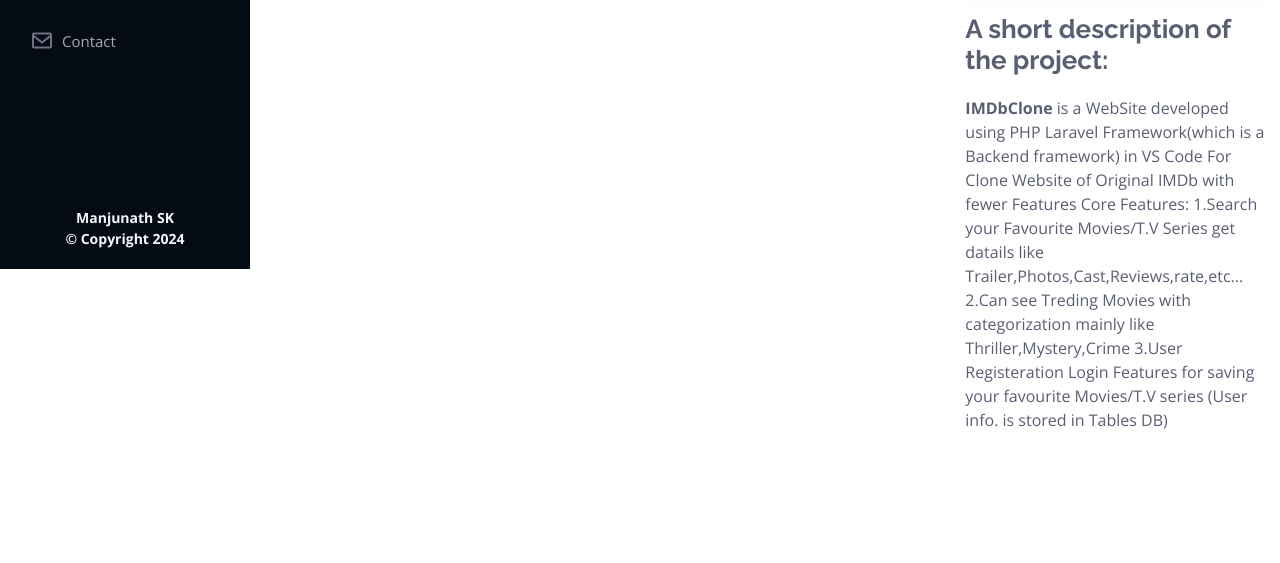
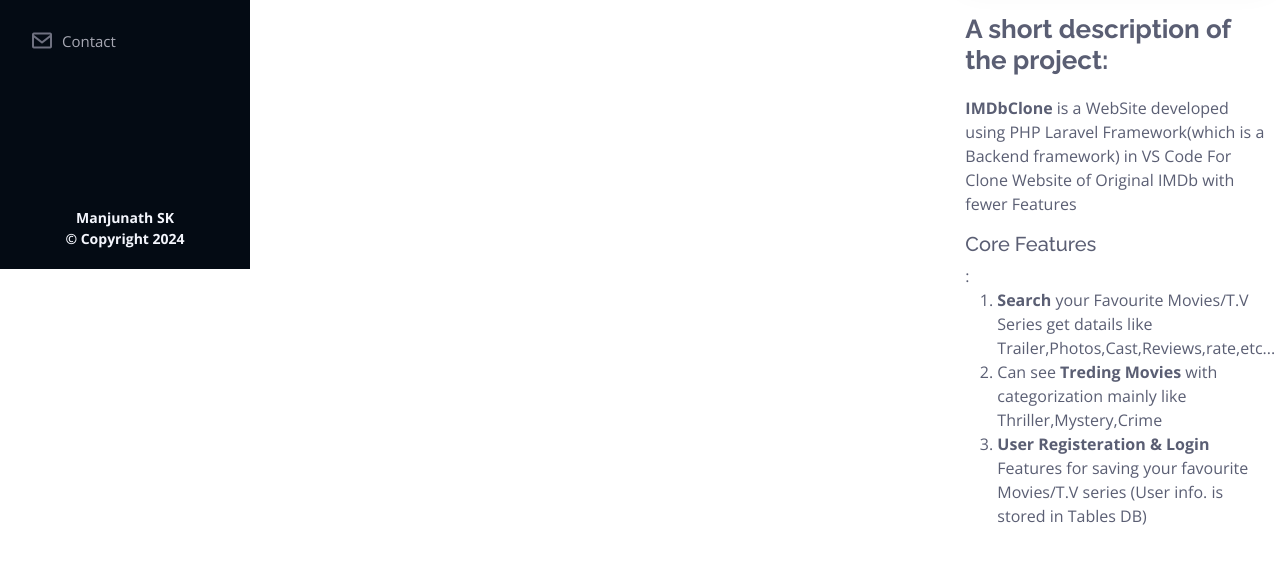
Before and after one commit to SK1793/SK1793.github.io, a plain HTML site: page portfolio/IMDbClone.html in a window 1280 px wide. Shown: the part 531-1094 px from the top of the page. Before the commit the page ends 1039 px from the top, so only its background shows below. Drawn offline with nearby package versions, Linux system fonts and the light colour scheme; a script that the page names is missing.

Commit message:
Update IMDbClone.html

```diff
--- a/portfolio/IMDbClone.html
+++ b/portfolio/IMDbClone.html
@@ -149,10 +149,13 @@
               <h2>A short description of the project:</h2>
               <p>
                 <b>IMDbClone</b> is a WebSite developed using PHP Laravel Framework(which is a Backend framework) in VS Code For Clone Website of Original IMDb with fewer Features
-                Core Features:
-                1.Search your Favourite Movies/T.V Series get datails like Trailer,Photos,Cast,Reviews,rate,etc...
-                2.Can see Treding Movies with categorization mainly like Thriller,Mystery,Crime
-                3.User Registeration Login Features for saving your favourite Movies/T.V series (User info. is stored in Tables DB)
+                <h5>Core Features</h5>:
+
+                <ol>
+                  <li><b>Search</b> your Favourite Movies/T.V Series get datails like Trailer,Photos,Cast,Reviews,rate,etc...</li>
+                  <li>Can see <b>Treding Movies</b> with categorization mainly like Thriller,Mystery,Crime</li>
+                  <li><b>User Registeration & Login</b> Features for saving your favourite Movies/T.V series (User info. is stored in Tables DB)</li>
+                </ol>
 
               </p>
             </div>
```
